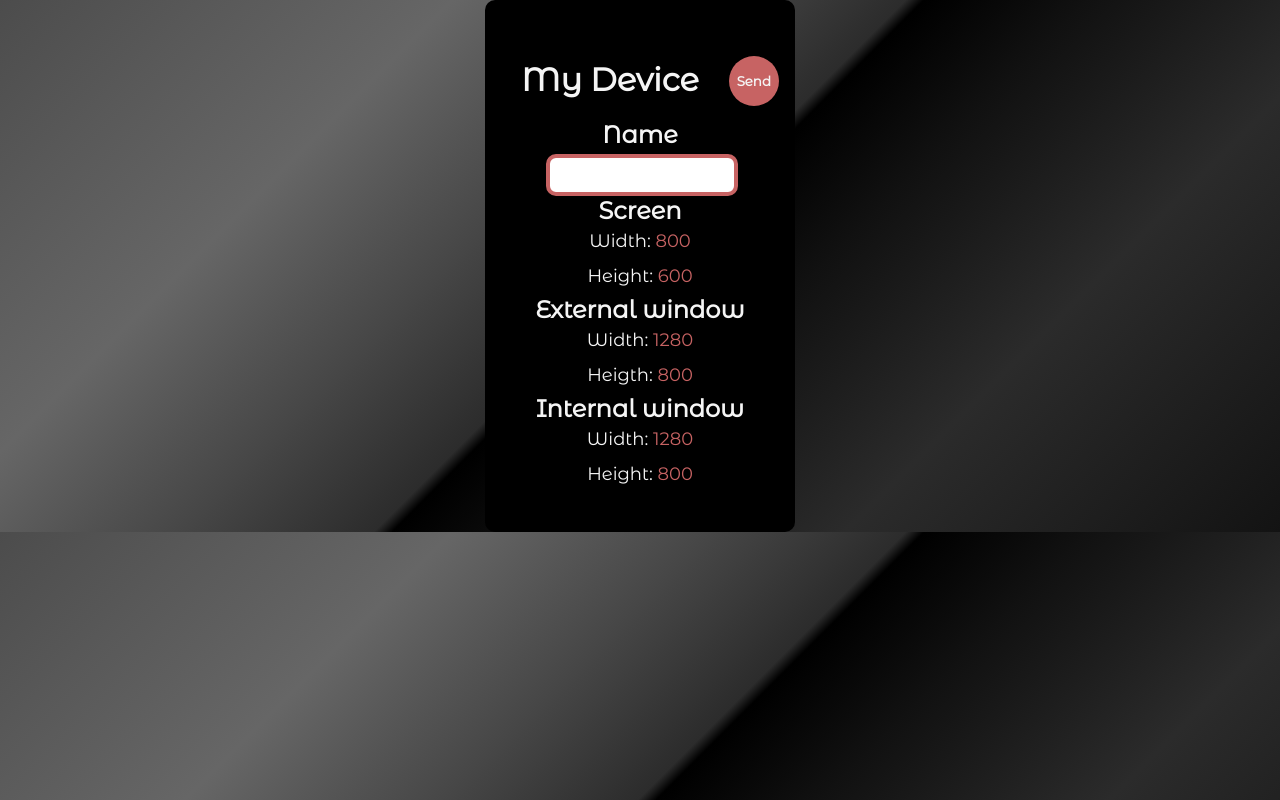
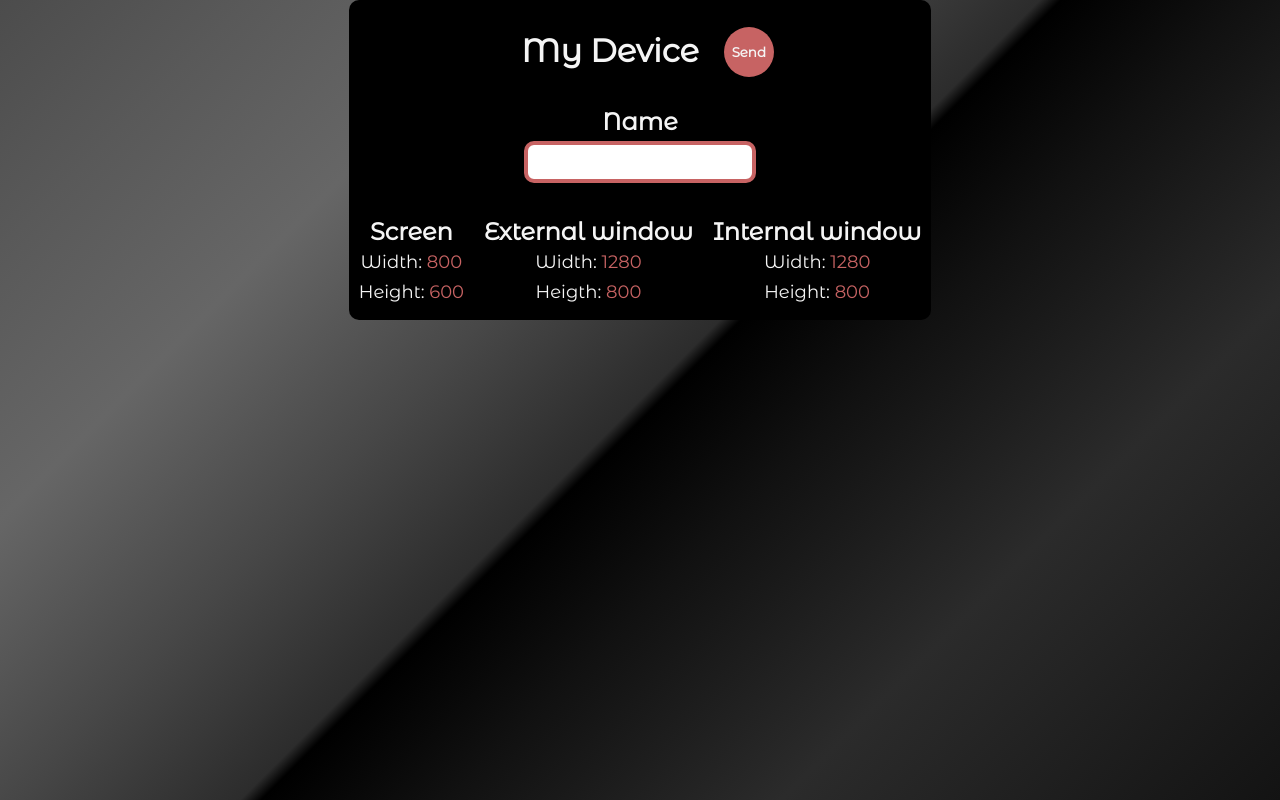
Before and after one commit to cavaglieridomenico/my-device, a React (Create React App) app: page / in a window 1280 px wide. Built offline with nearby package versions, Linux system fonts and the light colour scheme.

Commit message:
[UPDATE] Style setting

```diff
--- a/src/App.js
+++ b/src/App.js
@@ -70,6 +70,7 @@ const App = () => {
           Send
         </button>
       </div>
+      <div>
         <h2>Name</h2>
         <input
           type='text'
@@ -83,6 +84,9 @@ const App = () => {
             setName(event.target.value);
           }}
         />
+      </div>
+      <div className='data'>
+        <div>
           <h2>Screen</h2>
           <p>
             Width: <span>{myDevice.screenWidth}</span>
@@ -90,6 +94,8 @@ const App = () => {
           <p>
             Height: <span>{myDevice.screenHeight}</span>
           </p>
+        </div>
+        <div>
           <h2>External window</h2>
           <p>
             Width: <span>{myDevice.extWindowWidth}</span>
@@ -97,6 +103,8 @@ const App = () => {
           <p>
             Heigth: <span>{myDevice.extWindowHeight}</span>
           </p>
+        </div>
+        <div>
           <h2>Internal window</h2>
           <p>
             Width: <span>{myDevice.intWindowWidth}</span>
@@ -105,6 +113,8 @@ const App = () => {
             Height: <span>{myDevice.intWindowHeight}</span>
           </p>
         </div>
+      </div>
+    </div>
   );
 };
 
--- a/src/assets/style/app.css
+++ b/src/assets/style/app.css
@@ -1,11 +1,12 @@
 body {
   box-sizing: border-box;
   margin: 0;
-  /* align-items: center; */
-  height: 100vh;
+  height: 100%;
   font-family: 'Montserrat Alternates', sans-serif;
   -webkit-font-smoothing: antialiased;
   -moz-osx-font-smoothing: grayscale;
+  color: whitesmoke;
+  text-align: center;
   /* Permalink - use to edit and share this gradient: https://colorzilla.com/gradient-editor/#4c4c4c+0,595959+12,666666+25,474747+39,2c2c2c+50,000000+51,111111+60,2b2b2b+76,1c1c1c+91,131313+100;Black+Gloss+%231 */
   background: #4c4c4c; /* Old browsers */
 
@@ -49,15 +50,6 @@ body {
     #131313 100%
   ); /* W3C, IE10+, FF16+, Chrome26+, Opera12+, Safari7+ */
   filter: progid:DXImageTransform.Microsoft.gradient( startColorstr='#4c4c4c', endColorstr='#131313',GradientType=1 ); /* IE6-9 fallback on horizontal gradient */
-  color: whitesmoke;
-  text-align: center;
-}
-
-/*XS - smartphones landscape*/
-@media all and (min-width: 640px) {
-  body {
-    height: 100%;
-  }
 }
 
 code {
@@ -73,17 +65,36 @@ code {
   align-items: center;
   background-color: #000000;
   width: 310px;
+  height: 480px;
   border-radius: 10px;
   margin: 0 auto;
-  padding: 3% 0;
 }
 
 .mainbox h1 {
   display: inline-block;
+  margin-bottom: 10px;
+}
+
+.mainbox button {
+  font-family: 'Montserrat Alternates', sans-serif;
+  color: whitesmoke;
+  margin-left: 10px;
+  border-radius: 50%;
+  width: 50px;
+  height: 50px;
+  font-weight: 600;
+  border: none;
+  background-color: #c76363;
+  transform: translate(15px, -5px);
+  cursor: pointer;
 }
 
 .mainbox h2 {
-  margin: 0;
+  margin: 6px 0 0;
+}
+
+.data h2 {
+  margin-top: 10px;
 }
 
 .mainbox p {
@@ -96,32 +107,18 @@ code {
 }
 
 .mainbox .name {
-  width: 180px;
+  width: 220px;
   font-family: 'Montserrat Alternates', sans-serif;
   font-size: 26px;
   border: solid 4px #c76363;
   border-radius: 10px;
-  margin: 5px 0 0 3px;
+  margin: 5px 0 5px;
 }
 
 .mainbox .name.error {
   background-color: #c76363;
   color: whitesmoke;
   animation: progress 0.4s infinite forwards;
-}
-
-.mainbox button {
-  font-family: 'Montserrat Alternates', sans-serif;
-  color: whitesmoke;
-  margin-left: 10px;
-  border-radius: 50%;
-  width: 50px;
-  height: 50px;
-  font-weight: 600;
-  border: none;
-  background-color: #c76363;
-  transform: translate(20px, -5px);
-  cursor: pointer;
 }
 
 @keyframes progress {
@@ -135,3 +132,29 @@ code {
     background-color: whitesmoke;
   }
 }
+
+@media all and (min-height: 480px) {
+  body {
+    height: 100vh;
+  }
+}
+
+/*XS - smartphones landscape*/
+@media all and (min-width: 576px) and (min-height: 0) {
+  .mainbox {
+    width: max-content;
+    height: 320px;
+  }
+  .data {
+    display: flex;
+  }
+  .data div {
+    margin: 0 10px;
+  }
+}
+
+@media all and (min-width: 576px) and (min-height: 320px) {
+  body {
+    height: 100vh;
+  }
+}
```
Lines whose indentation alone changed are shown as unchanged.
